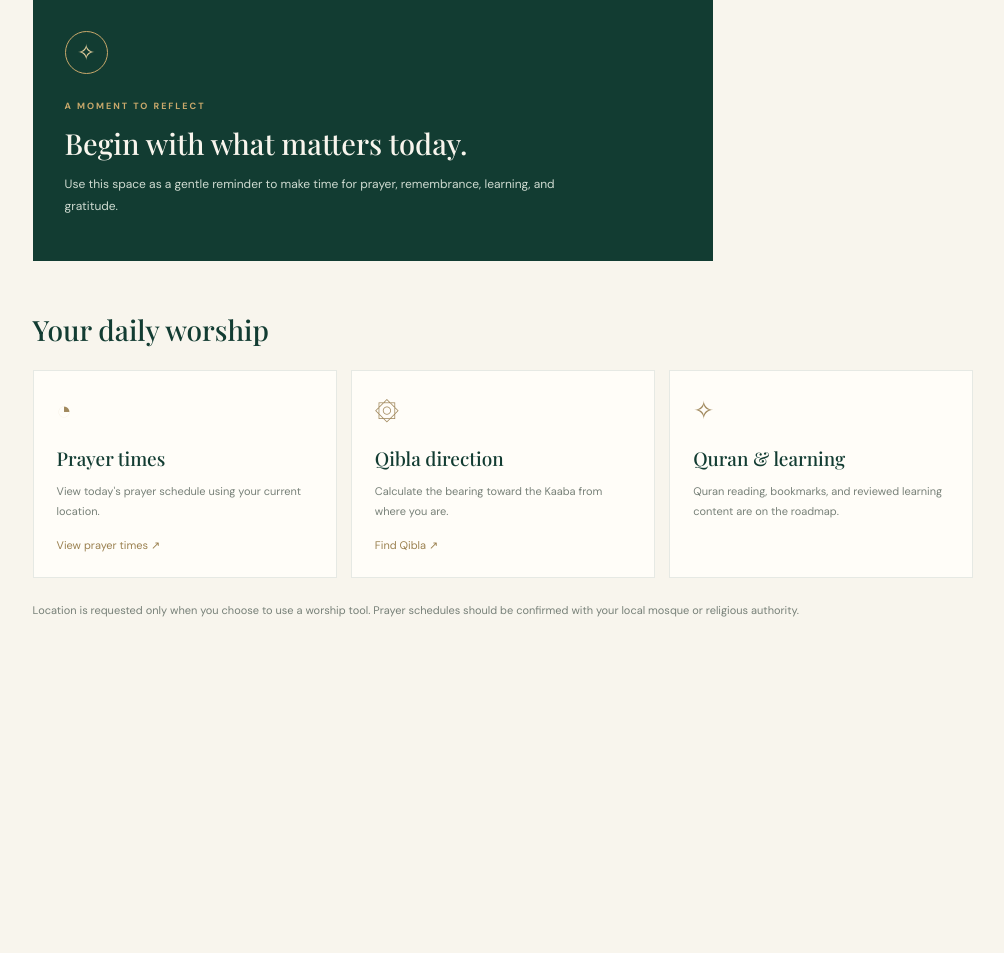
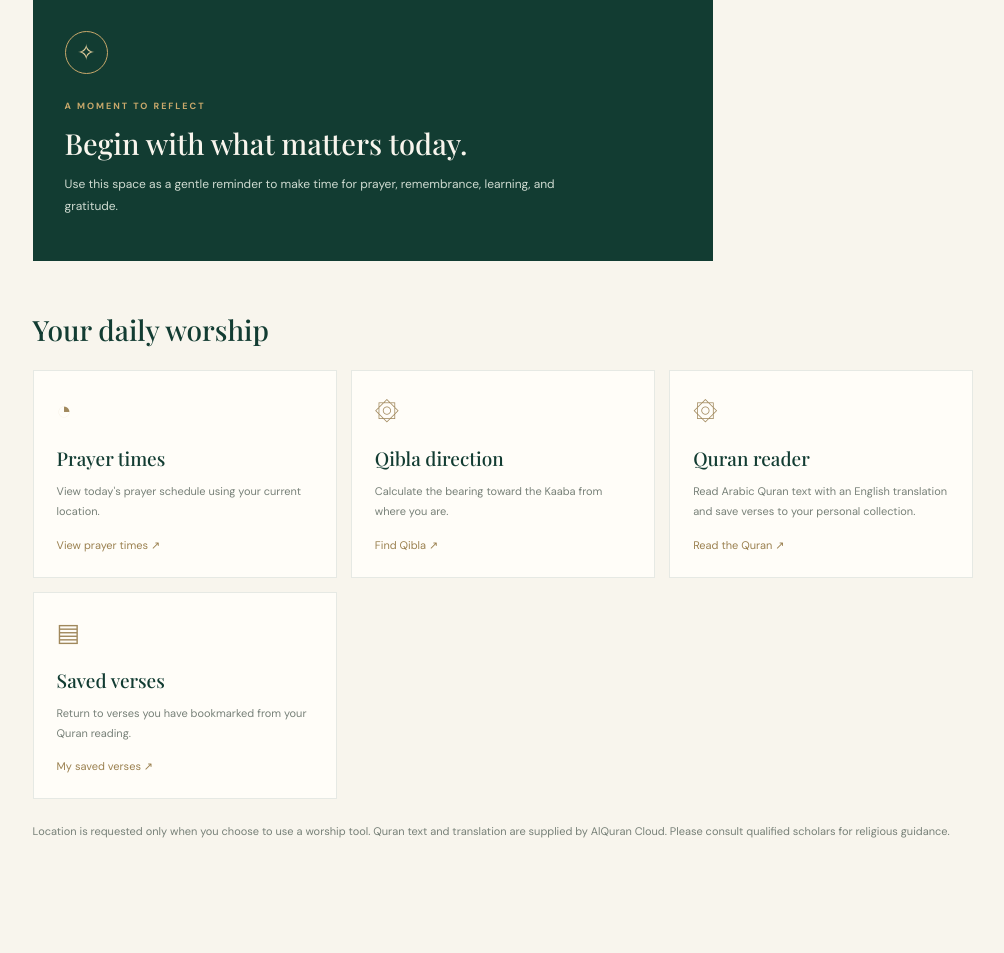
Before and after one commit to elenavance/noor-for-living, a Django app: page /accounts/dashboard/ in a window 1280 px wide. Shown: the part 375-1328 px from the top of the page, without its empty margins (137-1141 px from the left). Before the commit the page ends 992 px from the top, so only its background shows below. Run offline with Django 5.2, Linux system fonts and the light colour scheme; the visitor is signed in with stand-in values (Sample User, id 1).

Commit message:
Connect dashboard to Quran reader and saved verses

```diff
--- a/templates/accounts/dashboard.html
+++ b/templates/accounts/dashboard.html
@@ -1,7 +1,7 @@
 <!doctype html>
-<html lang="en"><head><meta charset="utf-8"><meta name="viewport" content="width=device-width, initial-scale=1"><meta name="theme-color" content="#123c32"><title>My Journey — NOOR FOR LIVING</title><link rel="stylesheet" href="/static/css/app.css"><link rel="stylesheet" href="/static/css/auth.css"><link rel="stylesheet" href="/static/css/worship.css"><link rel="preconnect" href="https://fonts.googleapis.com"><link rel="preconnect" href="https://fonts.gstatic.com" crossorigin><link href="https://fonts.googleapis.com/css2?family=DM+Sans:wght@400;500;600;700&family=Playfair+Display:wght@500;600;700&display=swap" rel="stylesheet"></head>
+<html lang="en"><head><meta charset="utf-8"><meta name="viewport" content="width=device-width, initial-scale=1"><meta name="theme-color" content="#123c32"><title>My Journey — NOOR FOR LIVING</title><link rel="stylesheet" href="/static/css/app.css"><link rel="stylesheet" href="/static/css/auth.css"><link rel="stylesheet" href="/static/css/worship.css"><link rel="stylesheet" href="/static/css/quran.css"><link rel="preconnect" href="https://fonts.googleapis.com"><link rel="preconnect" href="https://fonts.gstatic.com" crossorigin><link href="https://fonts.googleapis.com/css2?family=Amiri:wght@400;700&family=DM+Sans:wght@400;500;600;700&family=Playfair+Display:wght@500;600;700&display=swap" rel="stylesheet"></head>
 <body><header class="topbar"><a class="brand" href="/"><span class="brand-mark">✦</span><span>NOOR <em>FOR</em> LIVING</span></a><form method="post" action="{% url 'logout' %}">{% csrf_token %}<button class="logout-button" type="submit">Log out ↗</button></form></header>
 <main class="member-main"><p class="eyebrow">YOUR PERSONAL SPACE</p><h1>Welcome, <i>{{ user.first_name|default:user.username }}</i>.</h1><p class="member-intro">Your journey with NOOR FOR LIVING begins with intention. Take one small step at a time.</p>
 <div class="member-note"><span class="feature-icon">✧</span><p class="eyebrow">A MOMENT TO REFLECT</p><h2>Begin with what matters today.</h2><p>Use this space as a gentle reminder to make time for prayer, remembrance, learning, and gratitude.</p></div>
-<h2 class="member-section-title">Your daily worship</h2><div class="member-grid"><article><span>◔</span><h3>Prayer times</h3><p>View today's prayer schedule using your current location.</p><a class="text-link" style="color:#9b8150" href="{% url 'prayer_times' %}">View prayer times ↗</a></article><article><span>۞</span><h3>Qibla direction</h3><p>Calculate the bearing toward the Kaaba from where you are.</p><a class="text-link" style="color:#9b8150" href="{% url 'qibla' %}">Find Qibla ↗</a></article><article><span>✧</span><h3>Quran &amp; learning</h3><p>Quran reading, bookmarks, and reviewed learning content are on the roadmap.</p></article></div>
-<p class="member-footnote">Location is requested only when you choose to use a worship tool. Prayer schedules should be confirmed with your local mosque or religious authority.</p></main></body></html>
+<h2 class="member-section-title">Your daily worship</h2><div class="member-grid"><article><span>◔</span><h3>Prayer times</h3><p>View today's prayer schedule using your current location.</p><a class="text-link" style="color:#9b8150" href="{% url 'prayer_times' %}">View prayer times ↗</a></article><article><span>۞</span><h3>Qibla direction</h3><p>Calculate the bearing toward the Kaaba from where you are.</p><a class="text-link" style="color:#9b8150" href="{% url 'qibla' %}">Find Qibla ↗</a></article><article><span>۞</span><h3>Quran reader</h3><p>Read Arabic Quran text with an English translation and save verses to your personal collection.</p><a class="text-link" style="color:#9b8150" href="{% url 'quran_reader' %}">Read the Quran ↗</a></article><article><span>▤</span><h3>Saved verses</h3><p>Return to verses you have bookmarked from your Quran reading.</p><a class="text-link" style="color:#9b8150" href="{% url 'my_bookmarks' %}">My saved verses ↗</a></article></div>
+<p class="member-footnote">Location is requested only when you choose to use a worship tool. Quran text and translation are supplied by AlQuran Cloud. Please consult qualified scholars for religious guidance.</p></main></body></html>
```
